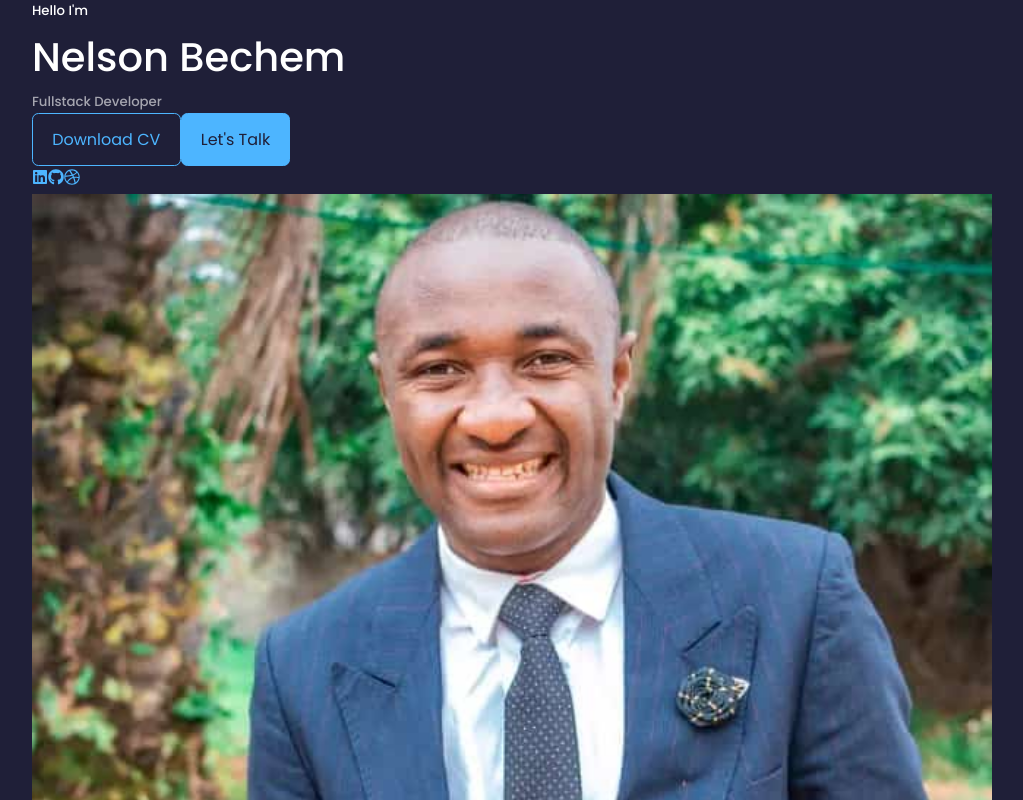
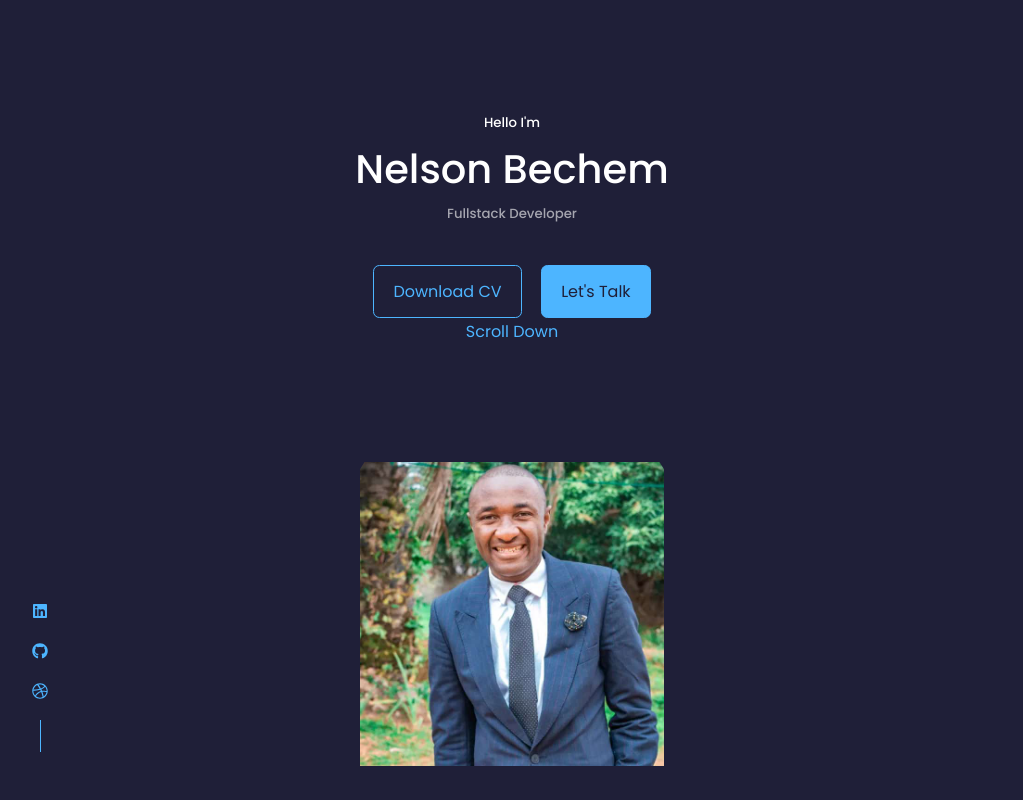
Before and after one commit to EngNelson/engineer-nelson-bechem-2024, a React (Create React App) app: page / in a window 1280 px wide. Shown: the top 800 px of the page, without its empty margins (128-1151 px from the left). Built offline with nearby package versions, Linux system fonts and the light colour scheme; the HTML template or start-up script is replaced by a standard one.

Commit message:
header css in progress

```diff
--- a/src/components/header/header.css
+++ b/src/components/header/header.css
@@ -0,0 +1,53 @@
+header{
+    height: 100vh;
+    padding-top: 7rem;
+    overflow: hidden;
+}
+
+.header__container{
+    text-align: center;
+    height: 100%;
+    position: relative;
+}
+
+/* =================== CTA ===================== */
+.cta {
+    margin-top: 2.5rem;
+    display: flex;
+    gap: 1.2rem;
+    justify-content: center;
+
+}
+
+/* =================== HEADER SOCIALS ===================== */
+.header__socials{
+    display: flex;
+    flex-direction: column;
+    align-items: center;
+    gap: 0.8rem;
+    position: absolute;
+    left: 0;
+    bottom: 3rem;
+}
+
+.header__socials::after{
+    content: "";
+    width: 1px;
+    height: 2rem;
+    background: var(--color-primary);
+}
+
+/* =================== ME ===================== */
+.me{
+    background: linear-gradient(var
+    (--color-primary), transparent);
+    width: 22rem;
+    height: 30rem;
+    position: absolute;
+    left: calc(50% - 11rem);
+    margin-top: 4rem;
+    border-radius: 12rem 12rem 0 0;
+    overflow: hidden;
+    padding: 5rem 1.5rem 1.5rem 1.5rem;
+
+}
```
